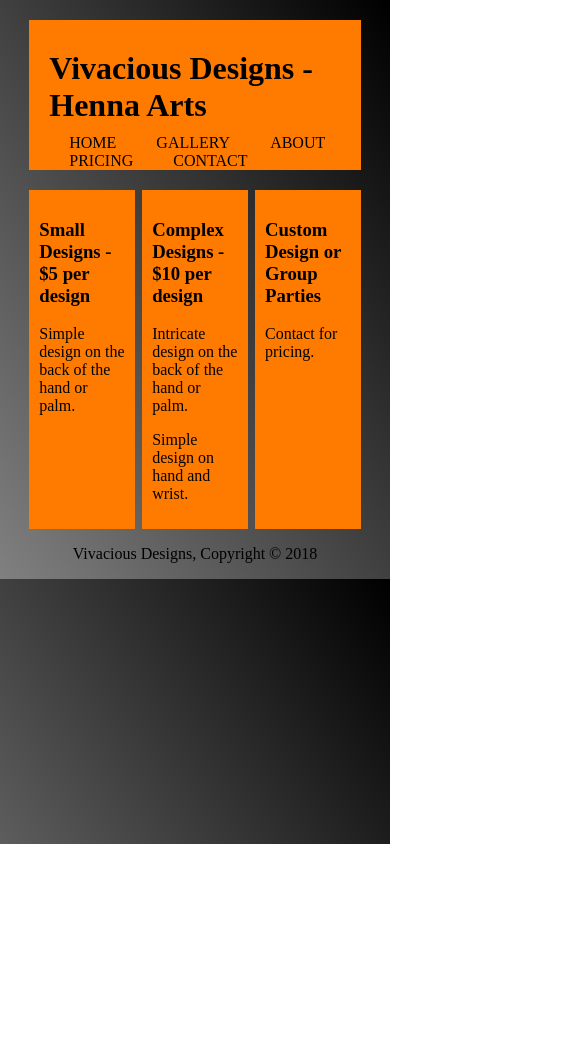
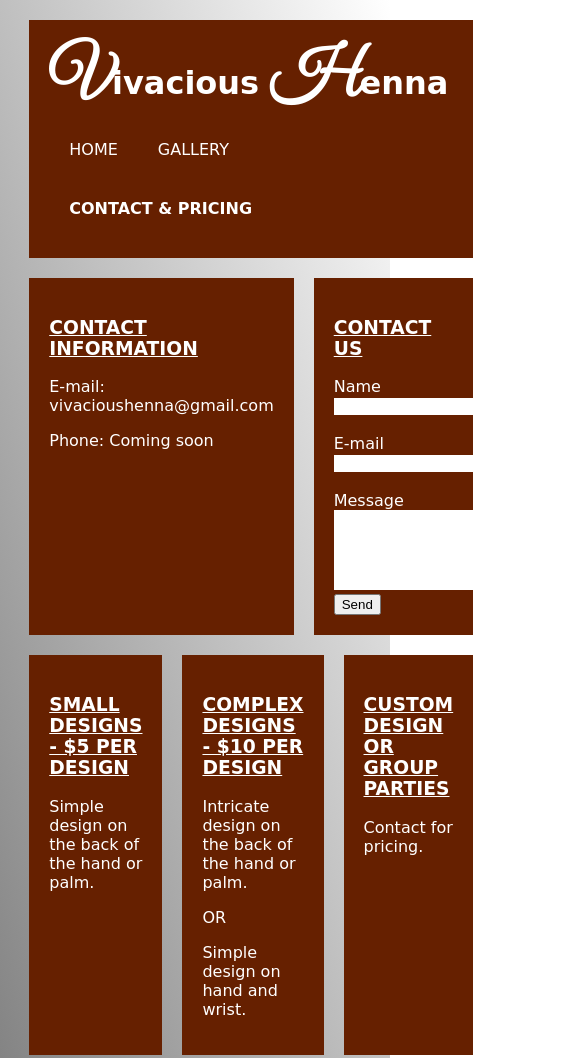
Before and after one commit to Usman-Iftikhar/vivacious, a plain HTML site: page pricing.html in a window 390 px wide. Shown: the top 1058 px of the page, 585 px wide, since content can reach past the window. Before the commit the page ends 844 px from the top, so only its background shows below. Drawn offline with Linux system fonts and the light colour scheme; a web font is replaced by a local one.

Commit message:
henna site w.o. media queries

```diff
--- a/css/style.css
+++ b/css/style.css
@@ -1,35 +1,59 @@
+/* CSS Variables */
+:root {
+  /* --background: rgb(255,123,0); */
+  /* --background: #EAC43B; */
+  --background: #662000;
+  /* --background: #FFC54C; */
+}
+
+html {
+  box-sizing: border-box;
+  color: #fff;
+  background-image: linear-gradient(to top right, gray, white);
+  /* background-color: white; */
+  background-repeat: no-repeat;
+  background-size: cover;
+  font-family: 'Kavivanar', cursive;
+  /* font-family: 'Great Vibes', cursive; */
+
+}
+
 body {
   width: 85%;
   margin:auto;
-  background-image: linear-gradient(to top right, gray, black);
-  /* background-image: url("../pix/hands.jpg");
-  background-repeat: no-repeat;
-  background-size: cover;
-  background-attachment: fixed; */
 }
 
 /* Universal - applies to the whole page*/
 .container {
-  /* width: 85%; */
-  /* margin: auto; */
+  width: 85%;
+  margin: auto;
   overflow: hidden;
+}
+
+#active {
+  font-weight: bold;
+}
+
+header a:hover {
+  font-weight: bold;
+}
+
+.wrapper {
+  display: grid;
+  grid-gap: 20px;
 }
 
 /* Specific to the top header/menu */
 header {
-  background-color: rgb(255,123,0);
-  padding: 30px 0 0 20px;
+  background-color: var(--background);
+  padding: 20px;
   min-height: 50px;
-  /* border-bottom: 2px solid yellow; */
-  position: relative;
-  align-items: center;
   margin-top: 20px;
-  /* margin: -8px -8px 0px -8px; */
+}
 
-}
 /* to remove underlined link & blue color */
-nav a {
-  color: black;
+header a {
+  color: #fff;
   text-decoration: none;
 }
 
@@ -42,7 +66,7 @@ header ul {
 header li {
   float: left;
   display: inline;
-  padding: 0 20px;
+  padding: 1.25rem;
 }
 
 header #logo {
@@ -53,90 +77,92 @@ header #logo h1 {
   margin: 0;
 }
 
+header #logo h1 span{
+  font-family: 'Great Vibes', cursive;
+  font-size: 4rem;
+}
+
 /* move the navigation menu to the right */
 header nav {
   float: right;
-  margin-top: 10px;
 }
 
-header a:hover {
-  font-weight: bold;
+h3 {
+  text-decoration: underline;
+  text-transform: uppercase;
+}
+/* h3::after {
+
+} */
+
+img {
+  max-width: 100%;
 }
 
 /* Showcase - main body */
-
 #showcase {
   background-image: url("../pix/hands.jpg");
   background-repeat: no-repeat;
   background-size: cover;
-  /* background-attachment: fixed; */
   min-height: 400px;
-  /* text-align: center; */
+  text-align: center;
   align-items: center;
   justify-content: center;
-  display: flex;
-  color: white;
-  font-size: 32px;
-  margin-top: 20px;
+  /* display: flex; */
+  font-size: 2rem;
 }
 
 #showcase h1 {
   margin-top: 80px;
-
 }
 
-#boxes, #gallery, #pricing, #contact {
-  margin-top: 20px;
-  display: flex;
-  flex-wrap: nowrap;
-  justify-content: space-between;
+/* To target #boxes, #gallery */
+#boxes, #gallery, #pricing {
+  display: grid;
+  grid-template-columns: repeat(3, 1fr);
+  grid-gap: 20px;
 }
-
-#gallery {
-  text-align: center;
-}
-
-.box, .price, .reachout {
-  background-color: rgb(255,123,0);
-  float: left;
-  width: 31.9%;
-  justify-content: space-between;
-  box-sizing: border-box;
-  padding: 10px;
-
+/* To terget what's insid the boxes */
+.box, .price, .contact, .message{
+  background-color: var(--background);
+  padding: 1.25rem;
 }
 
 .box h3 {
   text-align: center;
 }
 
-.picture {
-  background-color: rgb(255,123,0);
-  float: left;
-  margin: 0 10px 10px 10px;
-  width: 31.9%;
-  display: flex;
-  flex-wrap: wrap;
-  justify-content: space-between;
-  box-sizing: border-box;
-  padding: 10px;
+#contact-info {
+  display: grid;
+  grid-gap: 20px;
+  grid-template-columns: repeat(3, 1fr);
+  grid-template-areas:
+    'contact message message';
 }
 
-#about {
-  background-color: rgb(255,123,0);
-  min-height: 400px;
-  align-items: center;
-  justify-content: center;
-  display: flex;
-  color: white;
-  font-size: 28px;
-  margin-top: 20px;
+.contact {
+  grid-area: contact;
+}
+.message {
+  grid-area: message;
+  /* display: flex;
+  flex-wrap: wrap; */
 }
 
-#about h1 {
-  text-align: center;
+.message input[type="text"] {
+  width: 200px;
+  border: none;
+}
+.message textarea {
+  min-width: 365px;
+  min-height: 80px;
+  border: none;
+  box-sizing: border-box;
+  resize: none;
+  overflow: auto;
 }
 
 footer {
   text-align: center;
+  color: black;
 }
--- a/pricing.html
+++ b/pricing.html
@@ -2,30 +2,67 @@
 <html lang="en" dir="ltr">
   <head>
     <meta charset="utf-8">
-    <meta name="viewport" content="width=device-width">
+    <meta name="viewport" content="width=device-width initial-scale=1.0">
     <meta name="description" content="Henna designs art">
     <meta name="keyword" content="henna, henna designs, henna tatto">
+    <link href="https://fonts.googleapis.com/css?family=Great+Vibes|Kavivanar" rel="stylesheet">
+    <link rel="icon" href="./pix/VH-icon.png">
     <link rel="reset" href="./css/reset.css">
     <link rel="stylesheet" href="./css/style.css">
     <title>Vivacious Designs - Henna Arts | Welcome</title>
   </head>
   <body>
+    <div class="wrapper">
       <header>
-      <div class="container">
+        <!-- <div class="container"> -->
           <div id="logo">
-          <h1>Vivacious Designs - Henna Arts</h1>
+            <a href="index.html"><h1><span>V</span>ivacious <span>H</span>enna</h1></a>
           </div>
           <nav>
             <ul>
               <li><a href="index.html">HOME</a></li>
               <li><a href="gallery.html">GALLERY</a></li>
-            <li><a href="about.html">ABOUT</a></li>
-            <li><a href="pricing.html">PRICING</a></li>
-            <li><a href="contact.html">CONTACT</a></li>
+              <li id="active"><a href="pricing.html">CONTACT & PRICING</a></li>
             </ul>
           </nav>
+        <!-- </div> -->
+      </header>
+
+      <section id="contact-info">
+        <div class="contact">
+          <h3> CONTACT INFORMATION</h3>
+          <p>E-mail: vivacioushenna@gmail.com</p>
+          <p>Phone: Coming soon</p>
         </div>
-    </header>
+        <div class="message">
+          <h3>CONTACT US</h3>
+          <div class="name-email">
+            <form id="name">Name<br>
+              <input type="text" name="name">
+            </form>
+            <form id="email"><br>E-mail<br>
+              <input type="text" name="name">
+            </form>
+          </div>
+
+          <!-- <form id="name">Name<br>
+            <input type="text" name="name">
+          </form>
+          <form id="email"><br>E-mail<br>
+            <input type="text" name="name">
+          </form> -->
+          <div class="feedback">
+            <form id="messsage"><br>Message<br>
+              <textarea></textarea>
+            </form>
+            <button type="button">Send</button>
+          </div>
+          <!-- <form id="messsage"><br>Message<br>
+            <textarea></textarea>
+          </form>
+          <button type="button">Send</button> -->
+        </div>
+      </section>
 
       <section id="pricing">
         <div class="price">
@@ -39,6 +76,7 @@
           <p>
             Intricate design on the back of the hand or palm.
           </p>
+          <p>OR</p>
           <p>
             Simple design on hand and wrist.
           </p>
@@ -54,6 +92,6 @@
       <footer>
         <p>Vivacious Designs, Copyright &copy 2018</p>
       </footer>
-
+    </div>
   </body>
 </html>
```
Also changed, not shown: about.html (deleted, +0 -46 lines), contact.html (deleted, +0 -44 lines), gallery.html (+21 -37 lines), index.html (+12 -10 lines), pix/VH-icon.png (added). Lines whose indentation alone changed are shown as unchanged.
